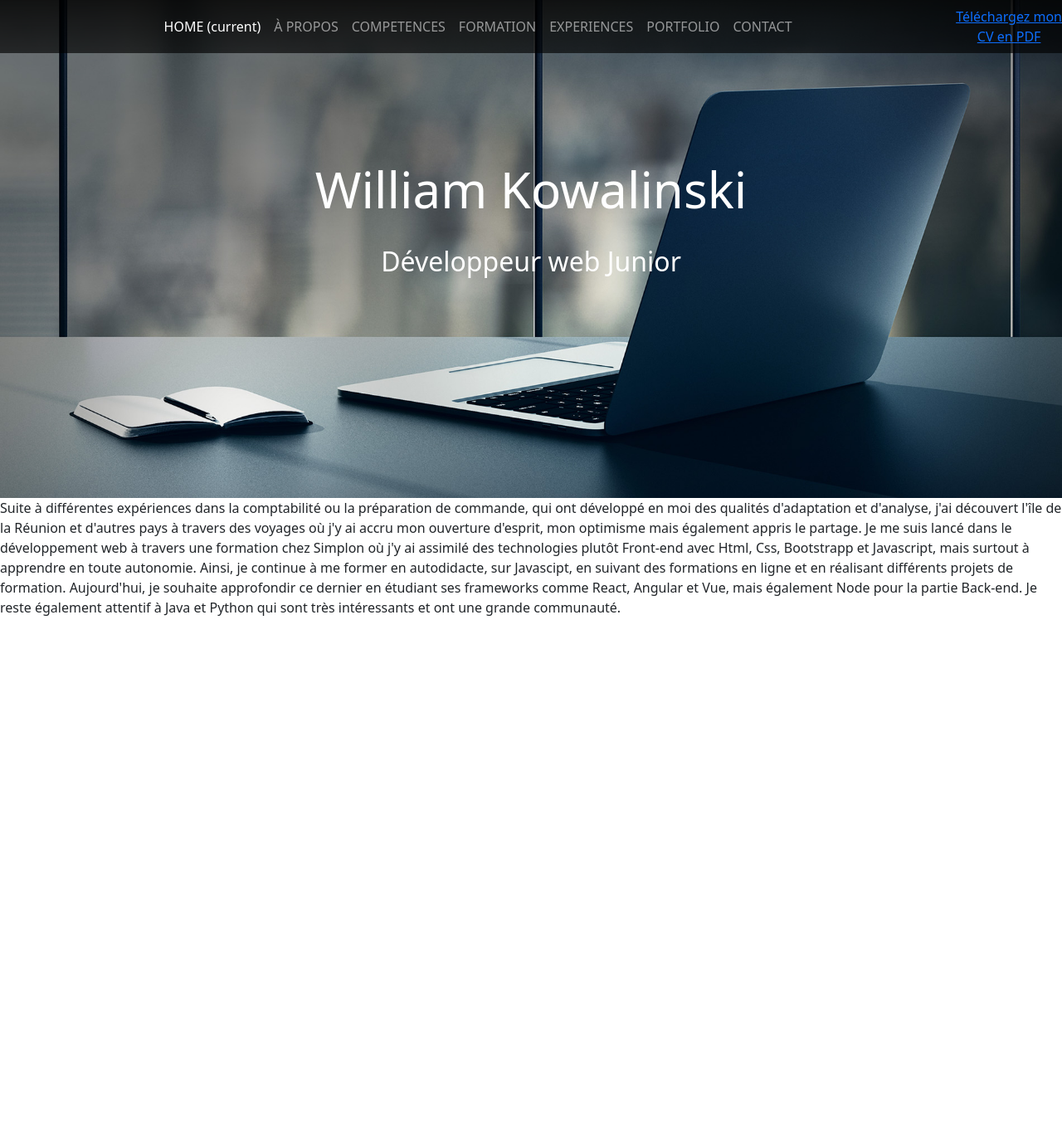
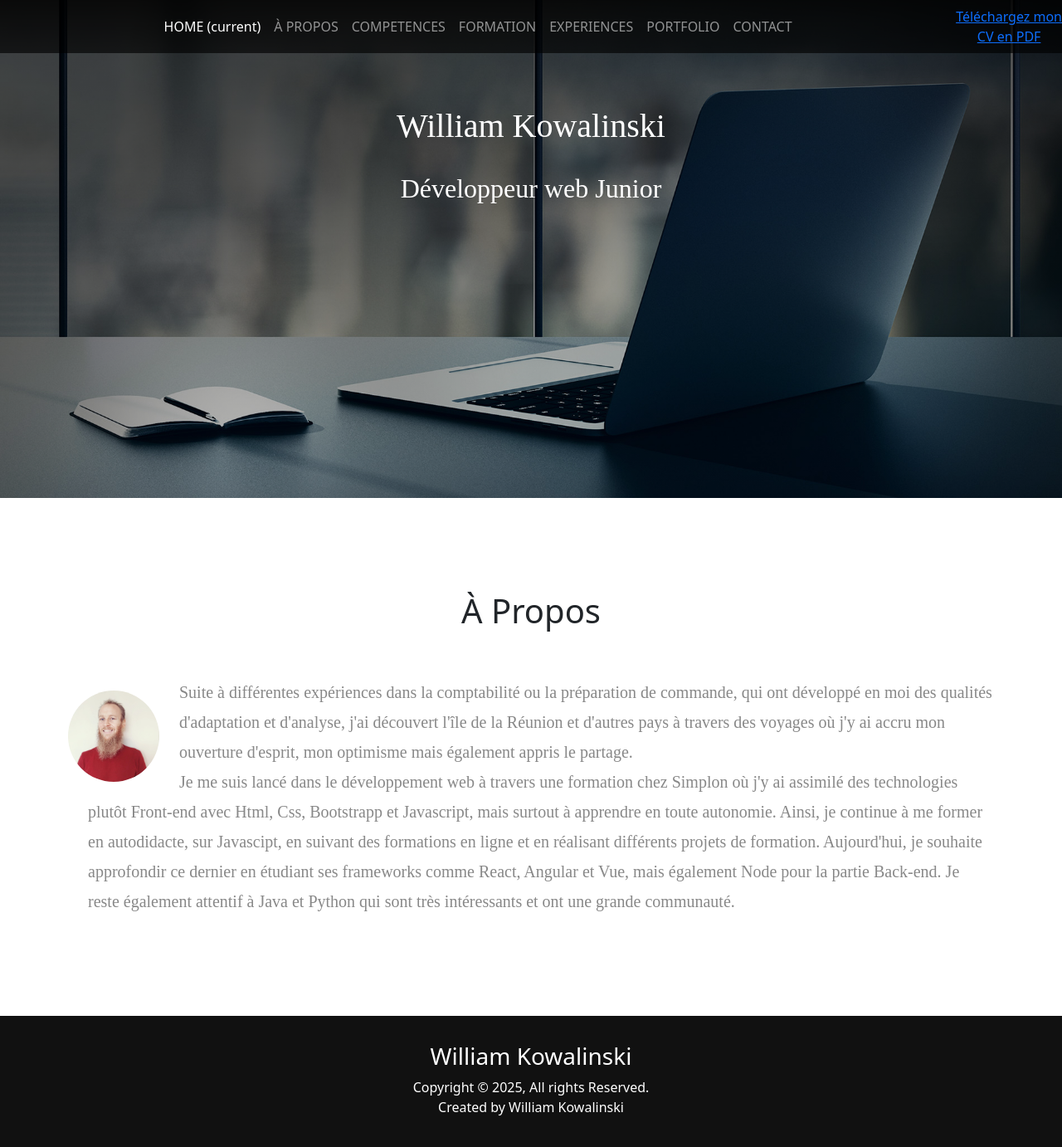
Before and after one commit to AminePolak/AngularPortfolio, an Angular app: page / in a window 1280 px wide. Shown: the top 1382 px of the page at 83% size. Before the commit the page ends 800 px from the top, so only its background shows below. Built offline with nearby package versions, Linux system fonts and the light colour scheme.

Commit message:
optimized about

```diff
--- a/src/app/about/about.component.html
+++ b/src/app/about/about.component.html
@@ -1,11 +1,23 @@
-<p>Suite à différentes expériences dans la comptabilité ou la préparation de commande, qui ont développé en moi des
-    qualités d'adaptation et d'analyse,
-    j'ai découvert l'île de la Réunion et d'autres pays à travers des voyages où j'y ai accru mon ouverture d'esprit,
-    mon optimisme mais également
-    appris le partage.
-    Je me suis lancé dans le développement web à travers une formation chez Simplon où j'y ai assimilé des technologies
-    plutôt Front-end avec Html, Css, Bootstrapp et Javascript, mais surtout à apprendre en toute autonomie. Ainsi, je
-    continue à me former en autodidacte, sur Javascipt, en suivant des formations en ligne et en réalisant différents
-    projets de formation. Aujourd'hui, je souhaite approfondir ce dernier en étudiant ses frameworks comme React,
-    Angular et Vue, mais également Node pour la partie Back-end. Je reste également attentif à Java et Python qui sont
-    très intéressants et ont une grande communauté.</p>
+<div class="pt-5 pb-5" id="about">
+    <div class="container">
+        <div class="row">
+            <!-- <div class="offset-md-1 col-md-10 about-p">
+                <div class="container-fluid"> -->
+                    <h1 class="pb-5 text-center">À Propos</h1>
+                <!-- </div> -->
+                <div>
+                    <img src="/pictures/kowalinski5.jpg" alt="William_Kowalinski"
+                        class="rounded-circle float-start me-4 pb-3 pt-3" width="110px">
+                    <p class=" ms-4 h5">Suite à différentes expériences dans la comptabilité ou la préparation de commande, qui ont développé en moi des
+                    qualités d'adaptation et d'analyse, j'ai découvert l'île de la Réunion et d'autres pays à travers des voyages où j'y ai accru mon ouverture
+                    d'esprit, mon optimisme mais également appris le partage.<br>Je me suis lancé dans le développement web à travers une formation chez Simplon
+                    où j'y ai assimilé des technologies plutôt Front-end avec Html, Css, Bootstrapp et Javascript, mais surtout à apprendre en toute autonomie.
+                    Ainsi, je continue à me former en autodidacte, sur Javascipt, en suivant des formations en ligne et en réalisant différents projets de formation.
+                    Aujourd'hui, je souhaite approfondir ce dernier en étudiant ses frameworks comme React, Angular et Vue, mais également Node pour la partie
+                    Back-end. Je reste également attentif à Java et Python qui sont très intéressants et ont une grande communauté.
+                    </p>
+                </div>
+            </div>
+        </div>
+    <!-- </div> -->
+</div>
--- a/src/app/about/about.component.scss
+++ b/src/app/about/about.component.scss
@@ -0,0 +1,12 @@
+#about{
+	margin: 4em 0;
+	padding: 1em;
+   position: relative;
+//    text-align: center;
+}
+
+#about p{
+   font-family: "lora-regular", serif;
+   line-height: 1.8;
+   color: #888888;
+}
--- a/src/app/app.component.html
+++ b/src/app/app.component.html
@@ -1,3 +1,4 @@
 <app-nav-bar></app-nav-bar>
 <app-header></app-header>
 <app-about></app-about>
+<app-footer></app-footer>
--- a/src/app/app.component.ts
+++ b/src/app/app.component.ts
@@ -3,10 +3,11 @@ import { RouterOutlet } from '@angular/router';
 import { AboutComponent } from './about/about.component';
 import { HeaderComponent } from './header/header.component';
 import { NavBarComponent } from "./nav-bar/nav-bar.component";
+import { FooterComponent } from "./footer/footer.component";
 
 @Component({
   selector: 'app-root',
-  imports: [AboutComponent, HeaderComponent, NavBarComponent],
+  imports: [AboutComponent, HeaderComponent, FooterComponent, NavBarComponent],
   templateUrl: './app.component.html',
   styleUrl: './app.component.scss'
 })
--- a/src/app/footer/footer.component.html
+++ b/src/app/footer/footer.component.html
@@ -1 +1,12 @@
-<p>footer works!</p>
+<footer>
+    <div class="row">
+        <div class="offset-md-4 col-md-4">
+            <h3>William Kowalinski </h3>
+            <p>Copyright © 2025, All rights Reserved. <br>
+                Created by William Kowalinski </p>
+            <p><i class="far fa-envelope  fa-2x pr-2"></i>
+                <i class="fab fa-linkedin fa-2x pr-2"></i></p>
+
+        </div>
+    </div>
+</footer>
--- a/src/app/footer/footer.component.scss
+++ b/src/app/footer/footer.component.scss
@@ -0,0 +1,6 @@
+footer{
+    background-color: rgb(17, 17, 17);
+    color: white;
+    padding: 2em;
+    text-align: center;
+ }
--- a/src/app/header/header.component.html
+++ b/src/app/header/header.component.html
@@ -1,16 +1,6 @@
-
-<!-- <img src="/pictures\dev2.jpg" alt=""> -->
-<header class="home">
-    <div class="container">
-        <section>
-            <article>
-                <div class="row">
-                    <div class="offset-md-3 col-md-6">
-                        <h1 id="name" class="pb-4">William Kowalinski</h1>
-                        <h2>Développeur web Junior</h2>
-                    </div>
-                </div>
-            </article>
-        </section>
+<div class="home">
+    <div class="row">
+        <h1 id="name" class="pb-4">William Kowalinski</h1>
+        <h2>Développeur web Junior</h2>
     </div>
-</header>
+</div>
--- a/src/app/header/header.component.scss
+++ b/src/app/header/header.component.scss
@@ -1,12 +1,10 @@
 .home {
-    background-image: url('/pictures/dev2.jpg');
     min-height: 600px;
     width: auto;
     color: white;
-    padding-top: 15%;
-    // background: linear-gradient(rgba(0, 0, 0, 0.445),
-    //         rgba(0, 0, 0, 0.245)), url('/pictures\dev2.jpg');
-    // font-family: "Raleway";
+    padding-top: 10%;
+    background: linear-gradient(rgba(0, 0, 0, 0.445), rgba(0, 0, 0, 0.245)), url('/pictures/dev2.jpg');
+    font-family: "Raleway";
 
     // /* Center and scale the image nicely */
     background-position: center;
@@ -15,6 +13,6 @@
     text-align: center;
 }
 
-#name {
-    font-size: 60px;
-}
+// #name {
+//     font-size: 60px;
+// }
--- a/src/app/header/header.component.ts
+++ b/src/app/header/header.component.ts
@@ -1,8 +1,9 @@
 import { Component } from '@angular/core';
+import { NavBarComponent } from "../nav-bar/nav-bar.component";
 
 @Component({
   selector: 'app-header',
-  imports: [],
+  imports: [NavBarComponent],
   templateUrl: './header.component.html',
   styleUrl: './header.component.scss'
 })
```
